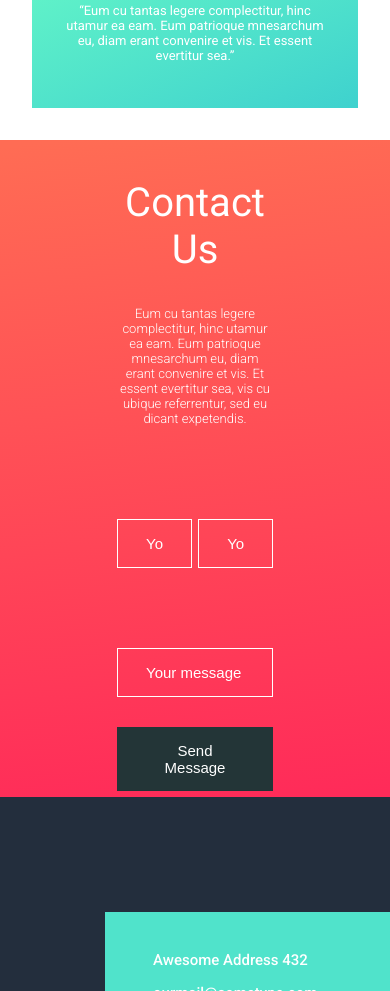
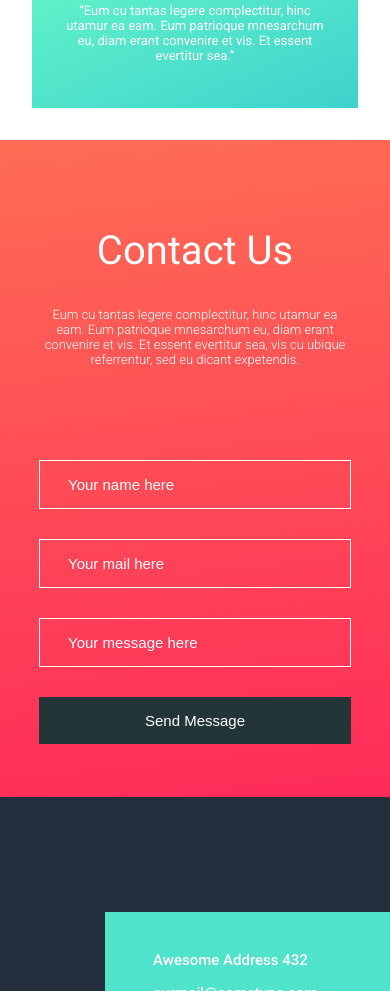
Before and after one commit to Sangsom/zoom-page, a React app: page / in a window 390 px wide. Shown: the part 10024-11015 px from the top of the page. Built offline with nearby package versions, Linux system fonts and the light colour scheme.

Commit message:
style: ContactUs section responsive

```diff
--- a/src/styles/ContactUs.css
+++ b/src/styles/ContactUs.css
@@ -89,3 +89,26 @@
   /* Microsoft Edge */
   color: #ffffff;
 }
+
+@media screen and (max-width: 1023px) {
+  .ContactUs_wrapper {
+    max-width: 80%;
+  }
+  .ContactUs_formWrapper {
+    max-width: 80%;
+  }
+}
+
+@media screen and (max-width: 568px) {
+  .ContactUs_form .halfWrapper {
+    flex-direction: column;
+    margin-bottom: 0;
+  }
+  .ContactUs_form .halfWrapper input {
+    width: 100%;
+    margin-bottom: 30px;
+  }
+  .ContactUs_form button {
+    width: 100%;
+  }
+}
```
